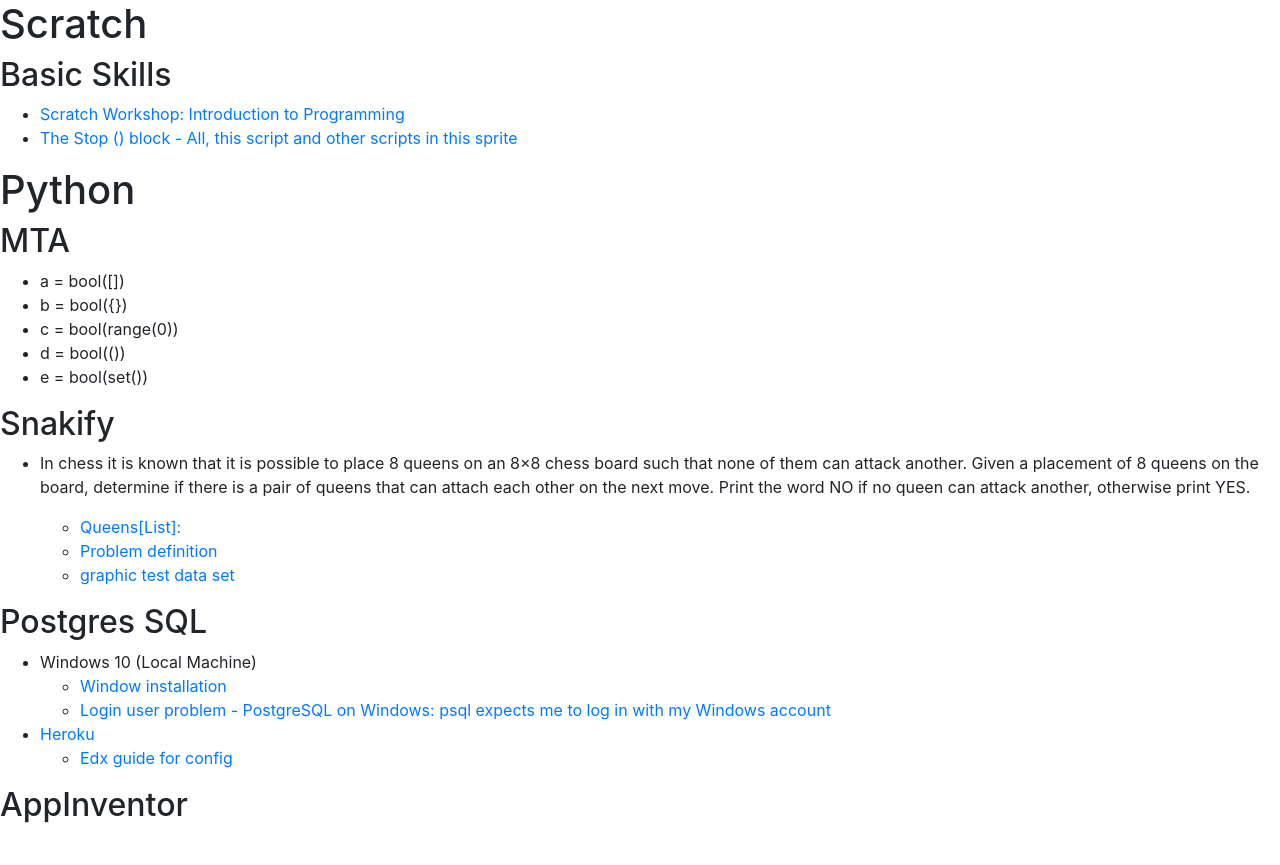
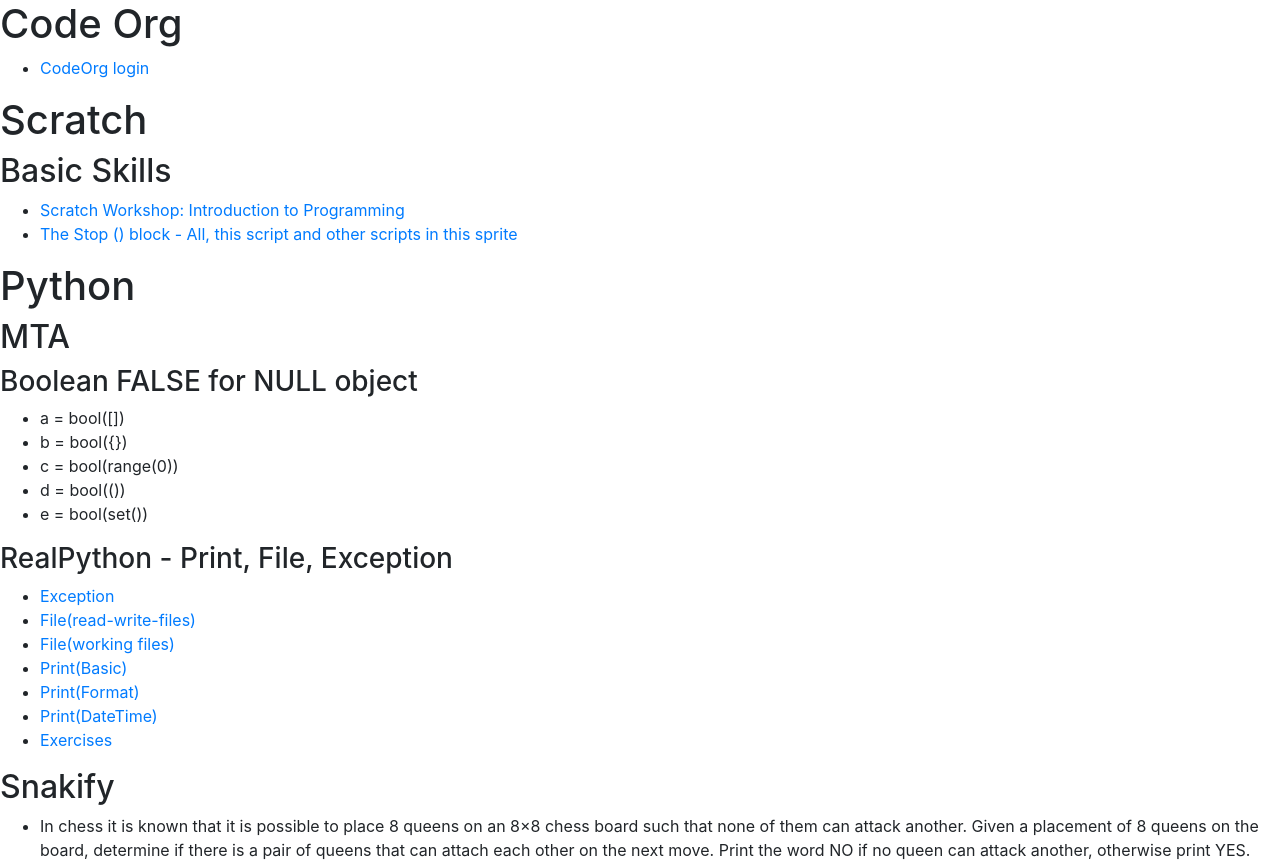
Before and after one commit to tommy-cheng/lecture1, a plain HTML site: page prog_lang.html in a window 1280 px wide. Shown: the top 865 px of the page. Before the commit the page ends 832 px from the top, so only its background shows below. Drawn offline with nearby package versions, Linux system fonts and the light colour scheme.

Commit message:
add realpython codeorg login

```diff
--- a/prog_lang.html
+++ b/prog_lang.html
@@ -17,6 +17,10 @@
         </style>
     </head>
     <body>
+		<h1> Code Org </h1>
+		<ul>
+			<li> <a href="codeorg_login.html">CodeOrg login</a> </li>
+		</ul>
 		<h1> Scratch </h1>
 		<h2> Basic Skills </h2>
 		<ul>
@@ -25,12 +29,23 @@
 		</ul>
 		<h1> Python </h1>
 		<h2> MTA </h2>
+		<h3> Boolean FALSE for NULL object </h3>
 		<ul>
 			<li> a = bool([]) </li>
 			<li> b = bool({}) </li>
 			<li> c = bool(range(0)) </li>
 			<li> d = bool(()) </li>
 			<li> e = bool(set()) </li>
+		</ul>
+		<h3> RealPython - Print, File, Exception </h3>
+		<ul>
+			<li> <a href="https://realpython.com/python-exceptions/">Exception</a></li>
+			<li> <a href="https://realpython.com/read-write-files-python/">File(read-write-files)</a></li>
+			<li> <a href="https://realpython.com/working-with-files-in-python/">File(working files)</a></li>
+			<li> <a href="https://realpython.com/python-print/">Print(Basic)</a></li>
+			<li> <a href="https://realpython.com/python-input-output/">Print(Format)</a></li>
+			<li> <a href="https://www.guru99.com/date-time-and-datetime-classes-in-python.html">Print(DateTime)</a></li>
+			<li> <a href="https://pynative.com/python-exercises-with-solutions/">Exercises</a></li>
 		</ul>
 		<h2> Snakify </h2>
 		<ul>
```
